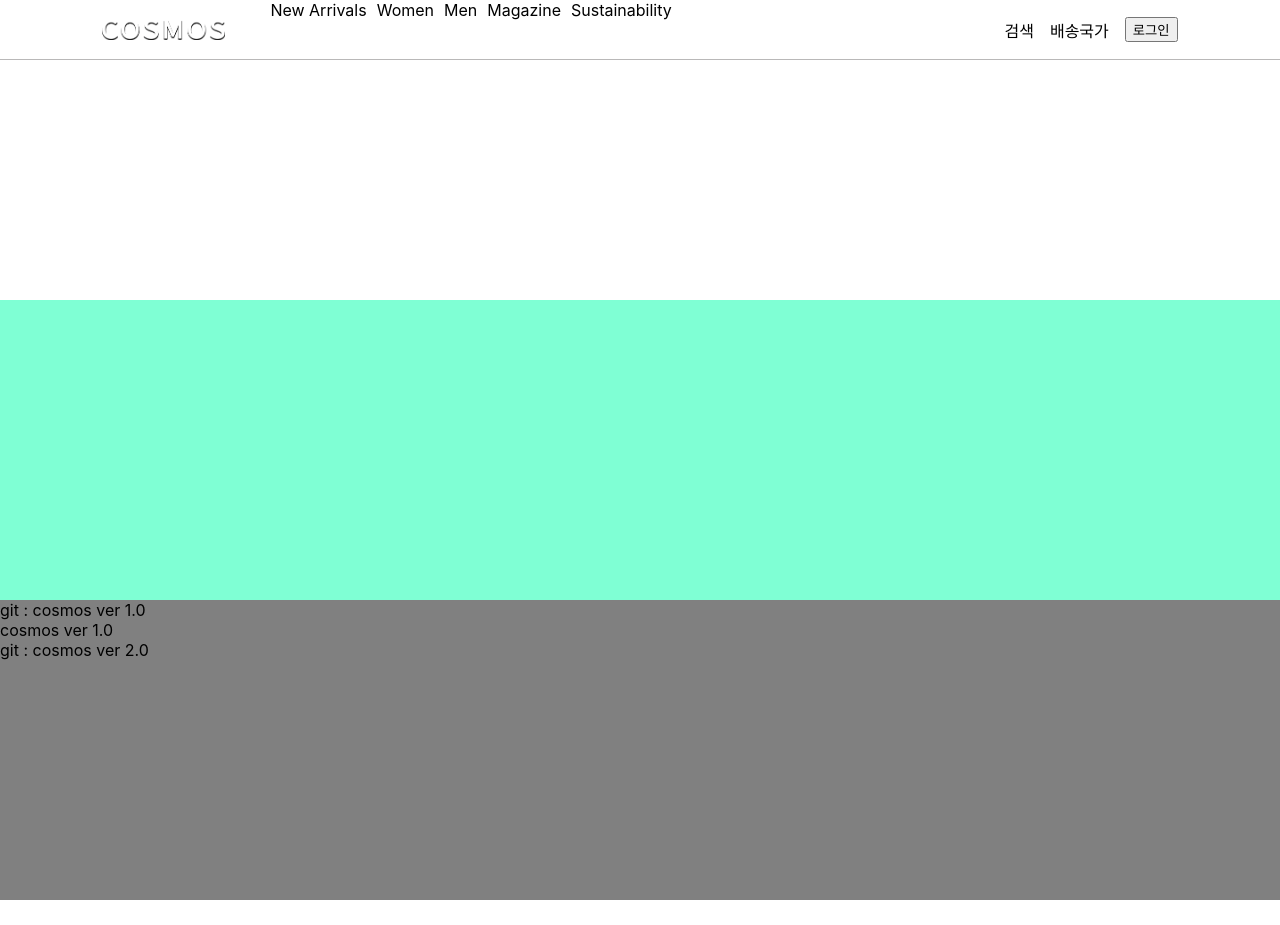
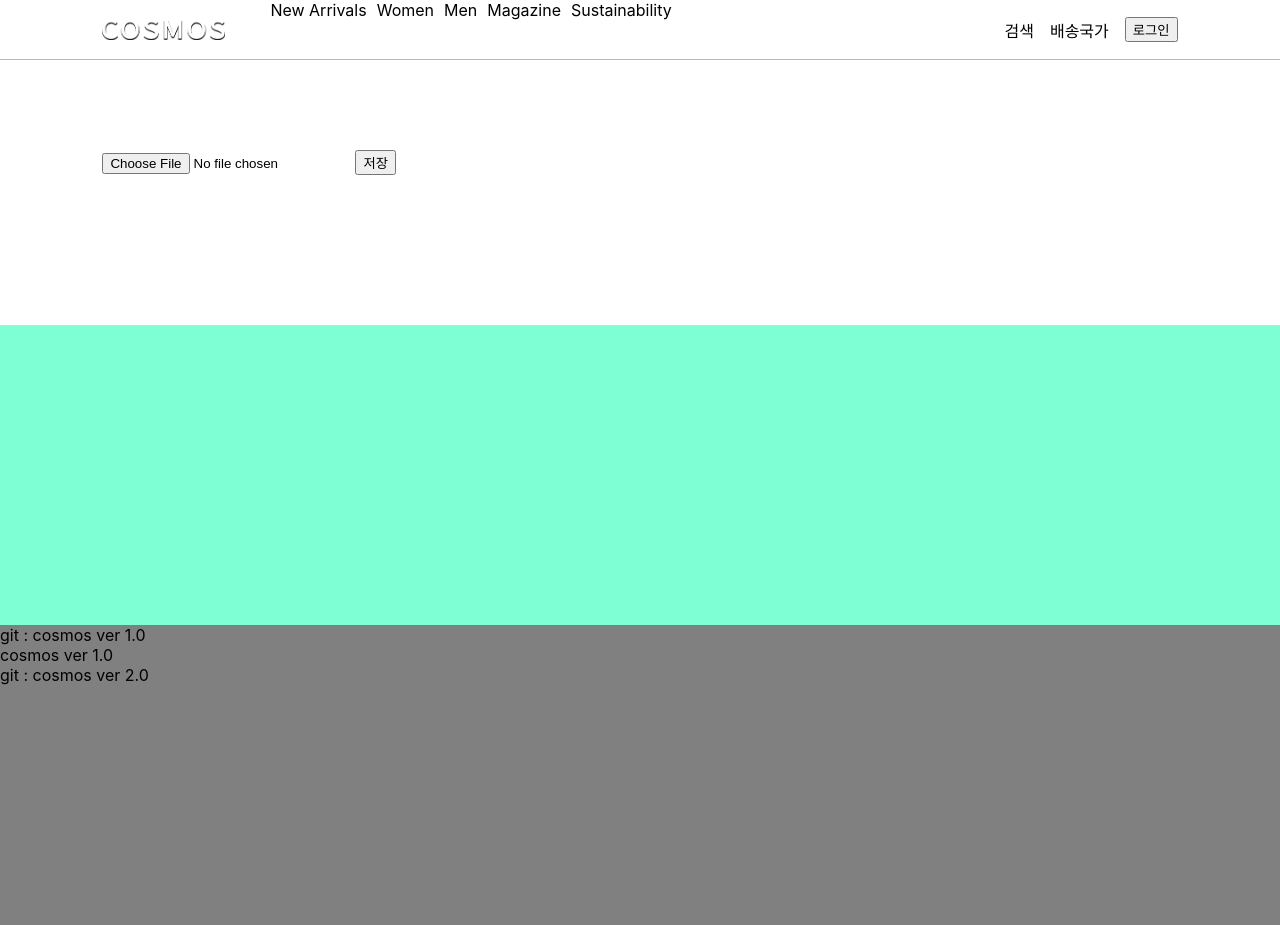
Before and after one commit to Da-innisfree/COSMOS-ver2.0, a React (Create React App) app in the folder cosmos_frontend/cosmos/: page /firebasetest in a window 1280 px wide. Before the commit the page ends 900 px from the top, so only its background shows below. Built offline with nearby package versions, Linux system fonts and the light colour scheme; no server answers.

Commit message:
상품db 입력, firebase 파일 저장 테스트

```diff
--- a/cosmos_frontend/cosmos/package.json
+++ b/cosmos_frontend/cosmos/package.json
@@ -7,6 +7,7 @@
     "@testing-library/react": "^11.2.7",
     "@testing-library/user-event": "^12.8.3",
     "axios": "^0.24.0",
+    "firebase": "^9.6.10",
     "node-sass": "^6.0.1",
     "react": "^17.0.2",
     "react-daum-postcode": "^3.0.1",
--- a/cosmos_frontend/cosmos/src/router/router.jsx
+++ b/cosmos_frontend/cosmos/src/router/router.jsx
@@ -7,6 +7,8 @@ import Product from '../view/Product.jsx'
 import SignIn from '../view/SignIn.jsx';
 import SignUp from '../view/Siginup.jsx';
 import MyPage from '../view/MyPage.jsx';
+
+import FireBaseTest from '../view/FireaBaseTest.jsx';
 
 
 const AppRouter = () => {
@@ -19,6 +21,8 @@ const AppRouter = () => {
                     <Route path="/signin" element={<SignIn/>} />
                     <Route path="/signup" element={<SignUp/>} />
                     <Route path="/mypage" element={<MyPage/>} />
+
+                    <Route path="/firebasetest" element={<FireBaseTest/>} />
                 </Routes>
         </BrowserRouter>
     );
--- /dev/null
+++ b/cosmos_frontend/cosmos/src/service/firebase.js
@@ -0,0 +1,43 @@
+import firebase from 'firebase/compat/app';
+//import { initializeApp, auth, storage,  firestore} from 'firebase/app';
+
+import 'firebase/compat/auth';
+import 'firebase/compat/firestore';
+import 'firebase/compat/storage';
+
+const firebaseConfig = {
+  apiKey: process.env.VUE_APP_FB_AK,
+  authDomain: process.env.VUE_APP_FB_DOMAIN,
+  projectId: process.env.VUE_APP_FB_PID,
+  storageBucket: process.env.VUE_APP_FB_SB,
+  messagingSenderId: process.env.VUE_APP_FB_SID,
+  appId: process.env.VUE_APP_FB_AID,
+};
+
+firebase.initializeApp(firebaseConfig);
+
+// const firebaseAuth = firebase.auth();
+
+// if (!firebaseAuth.currentUser) {
+//   // firebaseAuth.signInAnonymously()
+//   firebaseAuth
+//     .signInWithEmailAndPassword('961014lds@gmail.com', 'rim200135')
+//     .then(() => {
+//       firebaseAuth.onAuthStateChanged(user => {
+//         if (user) {
+//           console.log('FB USER...', user);
+//         } else {
+//           // User is signed out
+//         }
+//       });
+//     })
+//     .catch(error => {
+//       console.error(error);
+//     });
+// }
+
+const firebaseStorage = firebase.storage();
+const firebaseStore = firebase.firestore();
+
+// export { firebase, firebaseAuth, firebaseStorage, firebaseStore };
+export { firebase, firebaseStorage, firebaseStore };
--- /dev/null
+++ b/cosmos_frontend/cosmos/src/view/FireaBaseTest.jsx
@@ -0,0 +1,63 @@
+import React, { useState } from 'react';
+import { firebaseStorage } from '../service/firebase.js';
+
+function FireBaseTest () {
+
+    const [attachment, setAttachment] = useState()
+    const [file, setFile] = useState('')
+
+    const onFileChange = (event) => {
+        const {target:{files, value}} = event;
+        const theFile = files[0];
+        const reader = new FileReader();
+        setFile(value)
+        reader.onloadend = (finishedEvent) => {
+          const { currentTarget: {result}} = finishedEvent
+          setAttachment(result)
+        }
+        reader.readAsDataURL(theFile);
+      }
+
+      const onClearAttachment = () => {
+        setAttachment(null)
+        setFile('')
+      };
+
+      const saveFile = async () => {
+        console.log('file', file);
+        console.log('attachment', attachment);
+        let attachmentUrl = "";
+        if(attachment !== ""){
+            const storageRef = firebaseStorage.ref();
+            const newFileName = 'testfile';
+            let childName = `test/${newFileName}`;
+            const attachmentRef = storageRef.child(childName);
+            // let uploadTask = storageRef.child(childName).put(f.file);
+            const response = await attachmentRef.putString(attachment, "data_url")
+            attachmentUrl = await response.ref.getDownloadURL()
+        }
+
+        if(attachmentUrl !== ""){
+            console.log('attachmentUrl',attachmentUrl);
+        }
+
+        // const attachmentRef = storageService.ref().child(`${userObj.uid}/${uuidv4()}`);
+      }
+
+    //   console.log('firebaseStorage', firebaseStorage)
+
+    return (
+        <div>
+            <input type="file" accept="image/*" onChange={onFileChange} value={file}/>
+            <button onClick={saveFile}>저장</button>
+            {attachment && (
+            <div>
+                <img src={attachment} width="50px" height="50px" alt="attachment"/>
+                <button onClick={onClearAttachment}>Clear</button>
+            </div>
+            )}
+        </div>
+    )
+}
+
+export default FireBaseTest;
```
Also changed, not shown: 1 other file (tests, documents, lock files or other folders).
